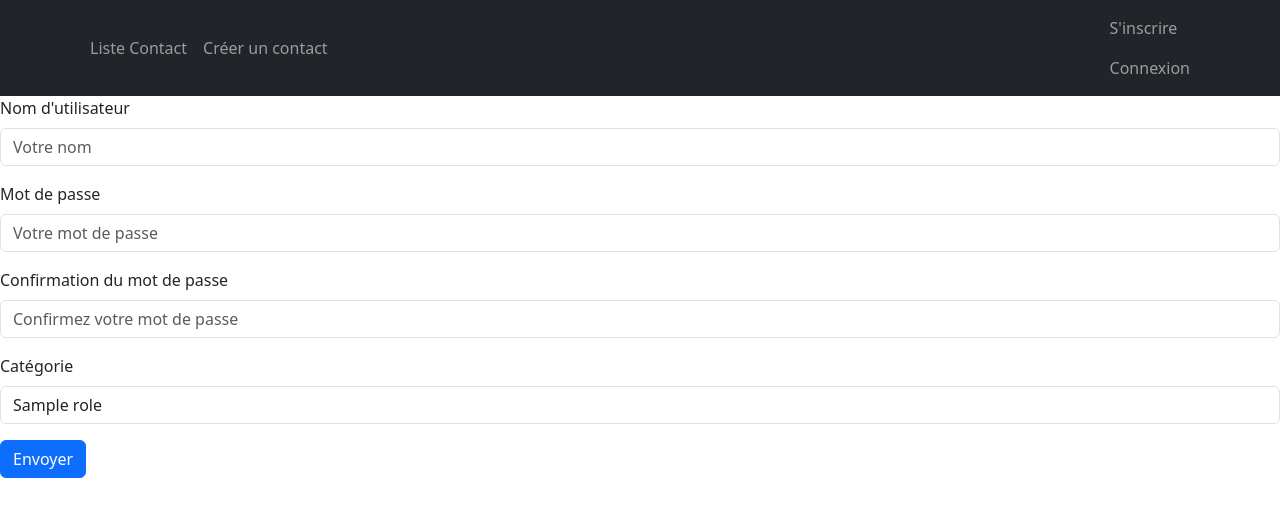
After one commit to DeBiasiF/ecf_php, a PHP site: template view/signUp.php in a window 1280 px wide. The commit adds this page. Shown: the top 517 px of the page. Run offline with PHP 8.4, Linux system fonts and the light colour scheme; the template is opened without the code that fills it: most values are stand-ins (such as "Sample title", 1, 10 or a date in 2020); a stand-in replaces the project's code that opens the database connection.

Commit message:
ajout page d'inscription

```diff
--- a/controler/MyLocControler.php
+++ b/controler/MyLocControler.php
@@ -9,6 +9,7 @@ function loggin(){
 }
 
 function signUp(){
+    $roles = RoleRepository::getAllRole();
     require_once 'view/signUp.php';
 }
 
--- a/view/loggin.php
+++ b/view/loggin.php
@@ -23,7 +23,7 @@ require_once "./view/partial/navbar.php";
                     </div>
                     <div class="form-group">
                         <label for="password">Password</label>
-                        <input type="password" class="form-control" id="password" name="userPsw" placeholder="Enter password">
+                        <input type="password" class="form-control" id="password" name="userPassword" placeholder="Enter password">
                     </div>
                     <button type="submit" class="btn btn-primary btn-block">Login</button>
                 </form>
--- a/view/partial/navbar.php
+++ b/view/partial/navbar.php
@@ -18,6 +18,7 @@
             <?php else : ?>
                 <ul class="navbar-nav ml-auto">
                     <li class="nav-item">
+                        <a class="nav-link" href="/ecf_php/index.php/signup">S'inscrire</a>
                         <a class="nav-link" href="/ecf_php/index.php/loggin">Connexion</a>
                     </li>
                 </ul>
--- /dev/null
+++ b/view/signUp.php
@@ -0,0 +1,32 @@
+<?php
+require_once "./view/partial/header.php";
+require_once "./view/partial/navbar.php";
+?>
+
+<form enctype="multipart/form-data" action="" method="post">
+    <div class="mb-3">
+        <label for="name" class="form-label">Nom d'utilisateur</label>
+        <input type="text" class="form-control" id="name" name="userName" placeholder="Votre nom">
+    </div>
+    <div class="mb-3">
+        <label for="password" class="form-label">Mot de passe</label>
+        <input type="password" class="form-control" id="password" name="userPassword" placeholder="Votre mot de passe">
+    </div>
+    <div class="mb-3">
+        <label for="password_confirm" class="form-label">Confirmation du mot de passe</label>
+        <input type="password" class="form-control" id="password_confirm" name="userPasswordConfirm" placeholder="Confirmez votre mot de passe">
+    </div>
+    <div class="mb-3">
+        <label for="category" class="form-label">Catégorie</label>
+        <select class="form-control" id="role" name="userRoleId">
+            <?php foreach ($roles as $role): ?>
+            <option value="<?=$role->getId()?>"><?=$role->getName()?></option>
+            <?php endforeach ?>
+        </select>
+    </div>
+    <button type="submit" class="btn btn-primary">Envoyer</button>
+</form>
+
+<?php
+require_once "./view/partial/footer.php";
+?>
```
Also changed, not shown: index.php (+12 -2 lines), model/UserRepository.php (+11 -8 lines).
